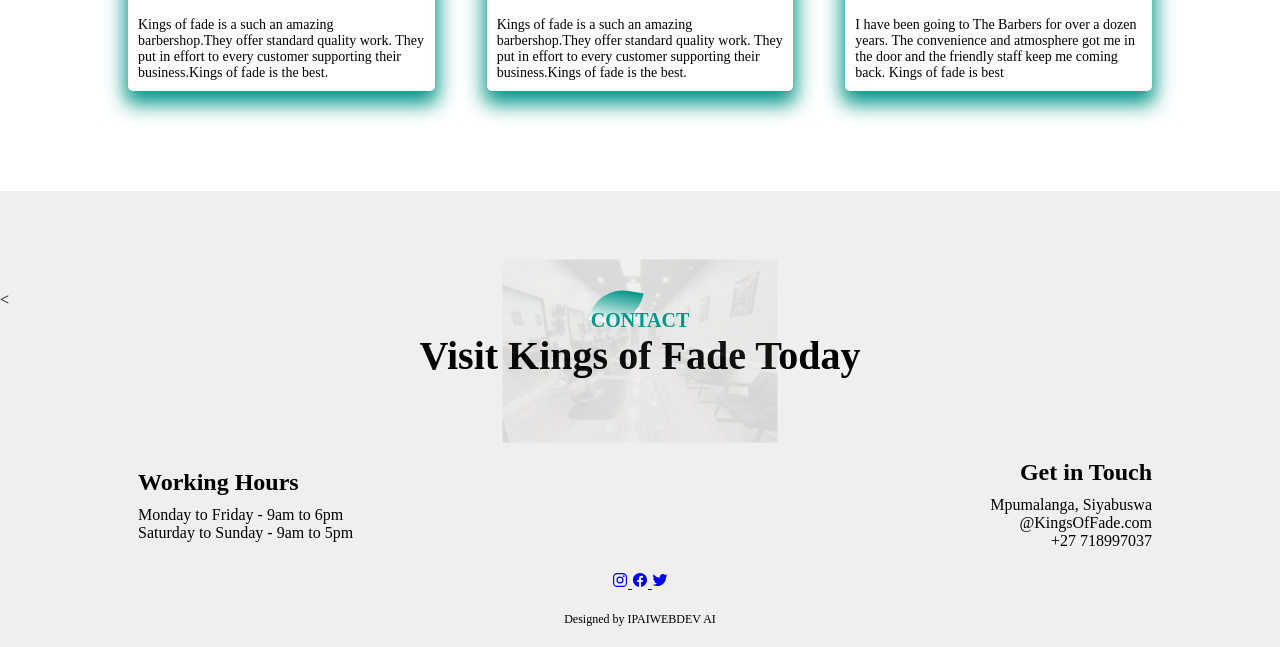
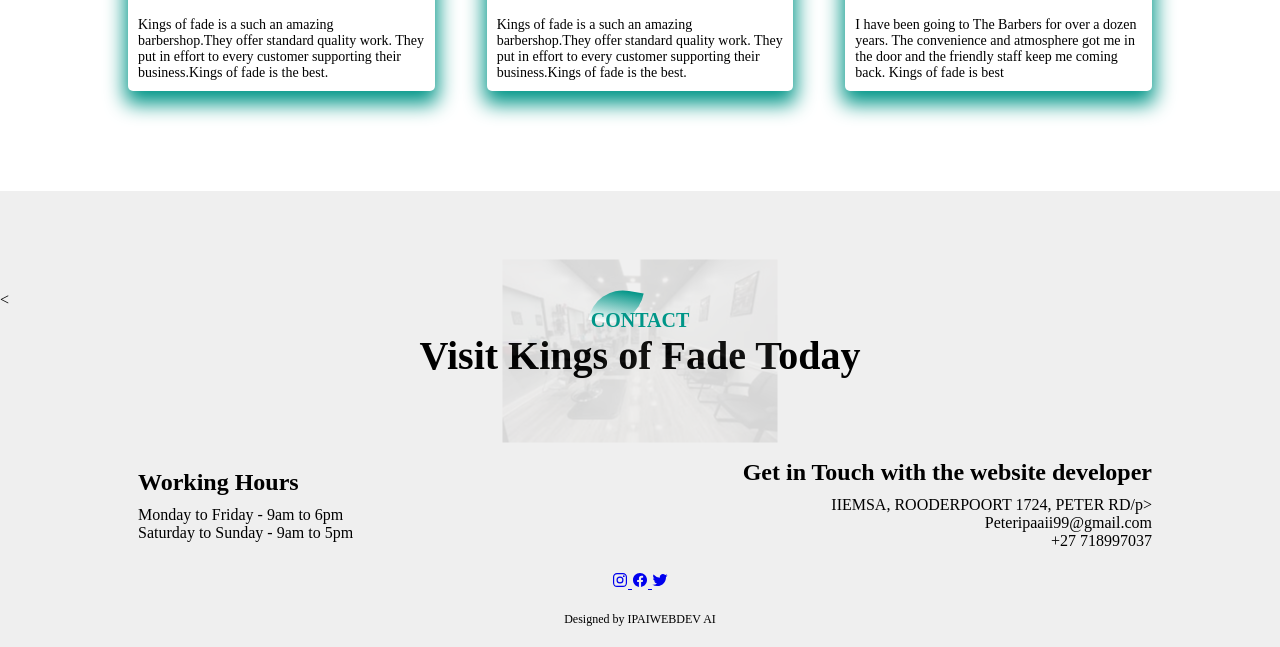
Before and after one commit to Peteripai/BarberShop, a plain HTML site: page index.html in a window 1280 px wide. Shown: the part 3173-3820 px from the top of the page. Drawn offline with nearby package versions, Linux system fonts and the light colour scheme; some packages are replaced by stand-ins of ours; a script that the page names is missing.

Commit message:
Update index.html

```diff
--- a/index.html
+++ b/index.html
@@ -225,9 +225,10 @@ Click nbfs://nbhost/SystemFileSystem/Templates/Other/html.html to edit this temp
                       <p>Saturday to Sunday - 9am to 5pm</p>
                 </div>
                 <div class="footer-right">
-                      <h1>Get in Touch</h1>
-                      <p>Mpumalanga, Siyabuswa</p>
-                        <p>@KingsOfFade.com</p>
+                      <h1>Get in Touch with the website developer</h1>
+
+                      <p>IIEMSA, ROODERPOORT 1724, PETER RD/p>
+                        <p>Peteripaaii99@gmail.com</p>
                          <p>+27 718997037</p>
                 </div>
             </div>
```
